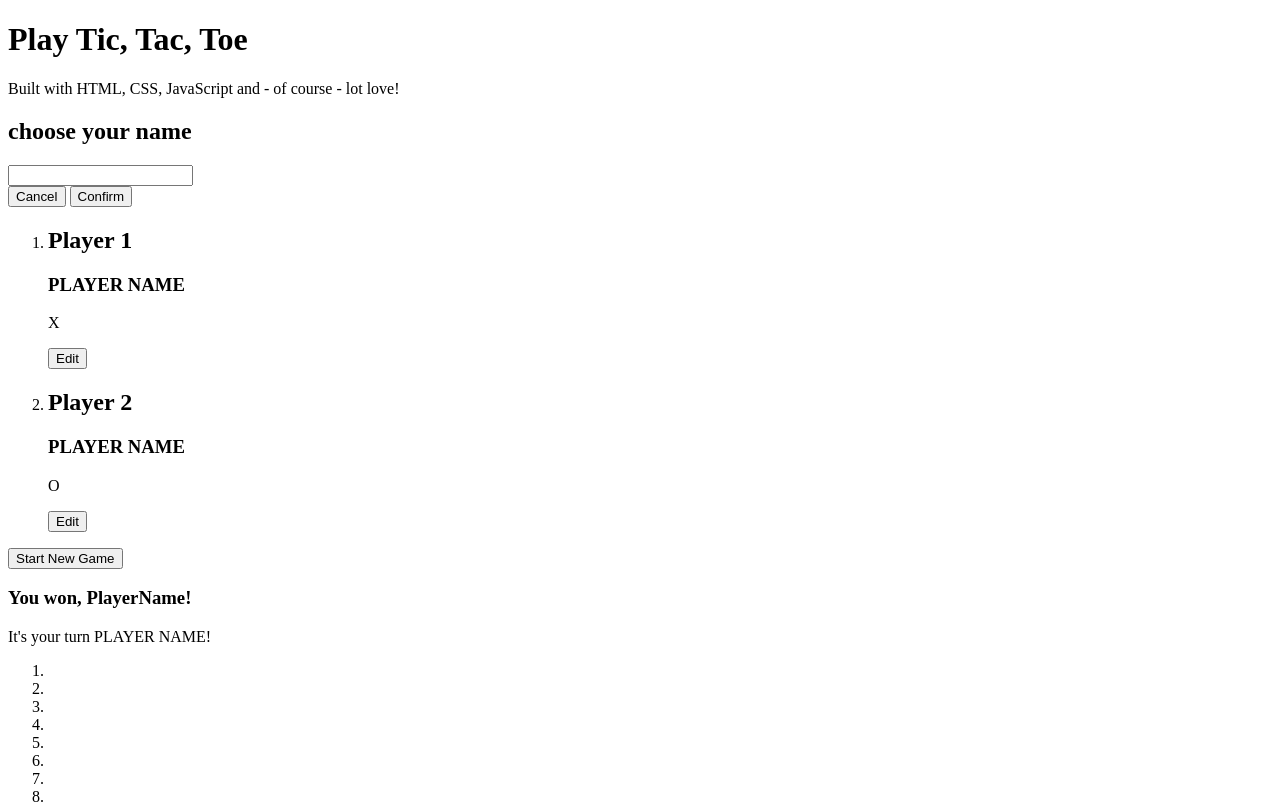
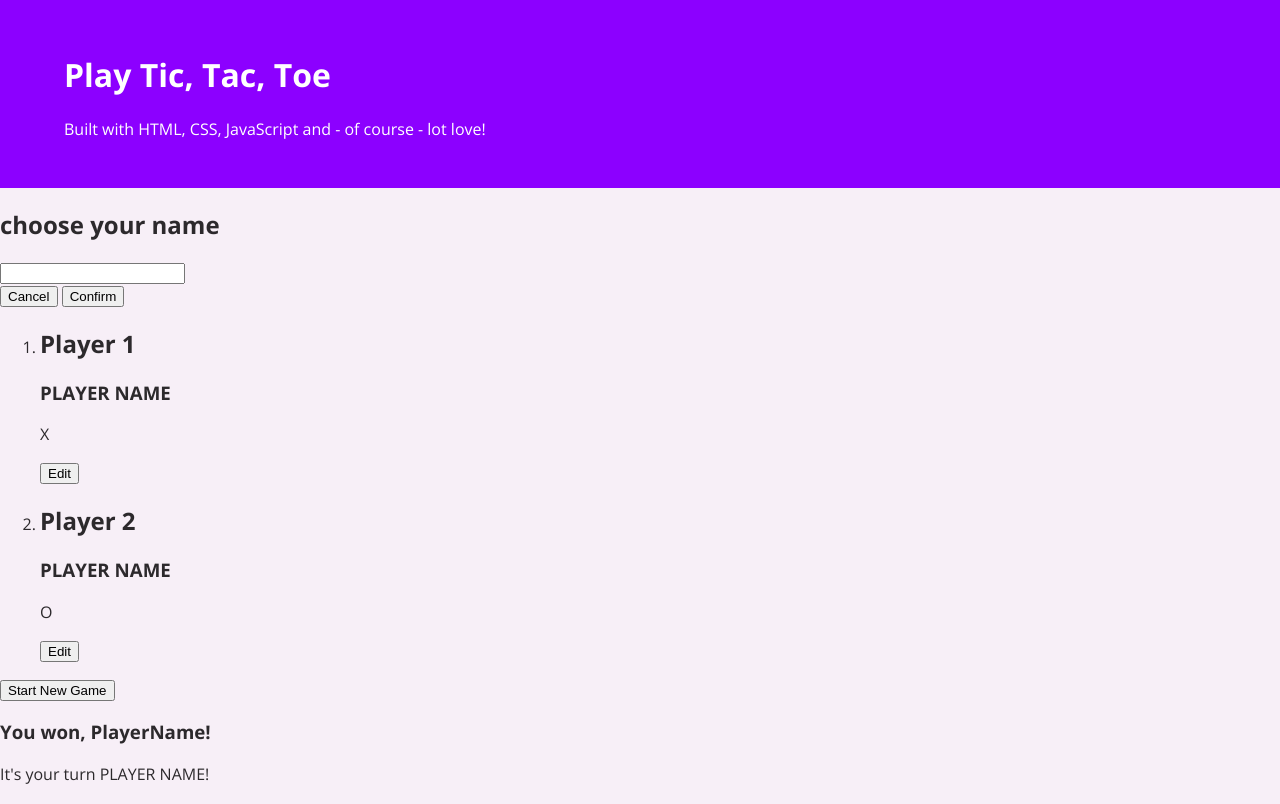
Before and after one commit to vrohan319/TicTacToe, a plain HTML site: page index.html in a window 1280 px wide. Shown: the top 804 px of the page. Drawn offline with nearby package versions, Linux system fonts and the light colour scheme.

Commit message:
styled the main-header

```diff
--- a/index.html
+++ b/index.html
@@ -11,9 +11,10 @@
       href="https://fonts.googleapis.com/css2?family=Open+Sans:wght@400;700&display=swap"
       rel="stylesheet"
     />
+    <link rel="stylesheet" href="style/style.css" />
   </head>
   <body>
-    <header>
+    <header id="main-header">
       <h1>Play Tic, Tac, Toe</h1>
       <p>Built with HTML, CSS, JavaScript and - of course - lot love!</p>
     </header>
--- a/style/style.css
+++ b/style/style.css
@@ -1,4 +1,13 @@
-body{
-    margin: 0;
-    font-family: 'Open-Sans',sans-serif;
+body {
+  margin: 0;
+  font-family: "Open Sans", sans-serif;
+  color: rgb(44, 41, 44);
+  background-color: rgb(247, 239, 247);
 }
+
+#main-header{
+    background-color: rgb(140, 0, 255);
+    color: white;
+    padding: 2rem 5%;
+    /* text-align: center; */
+}
```
